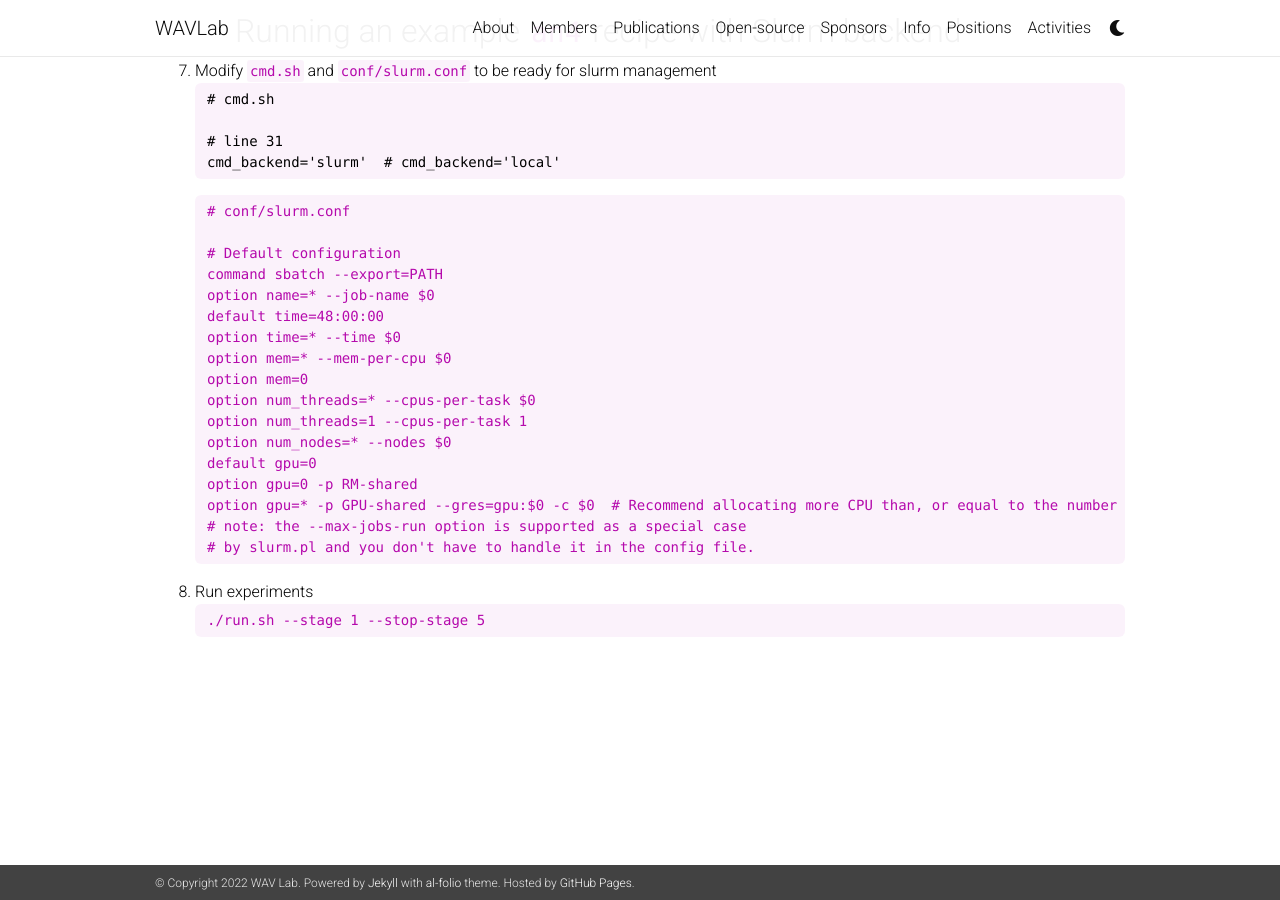
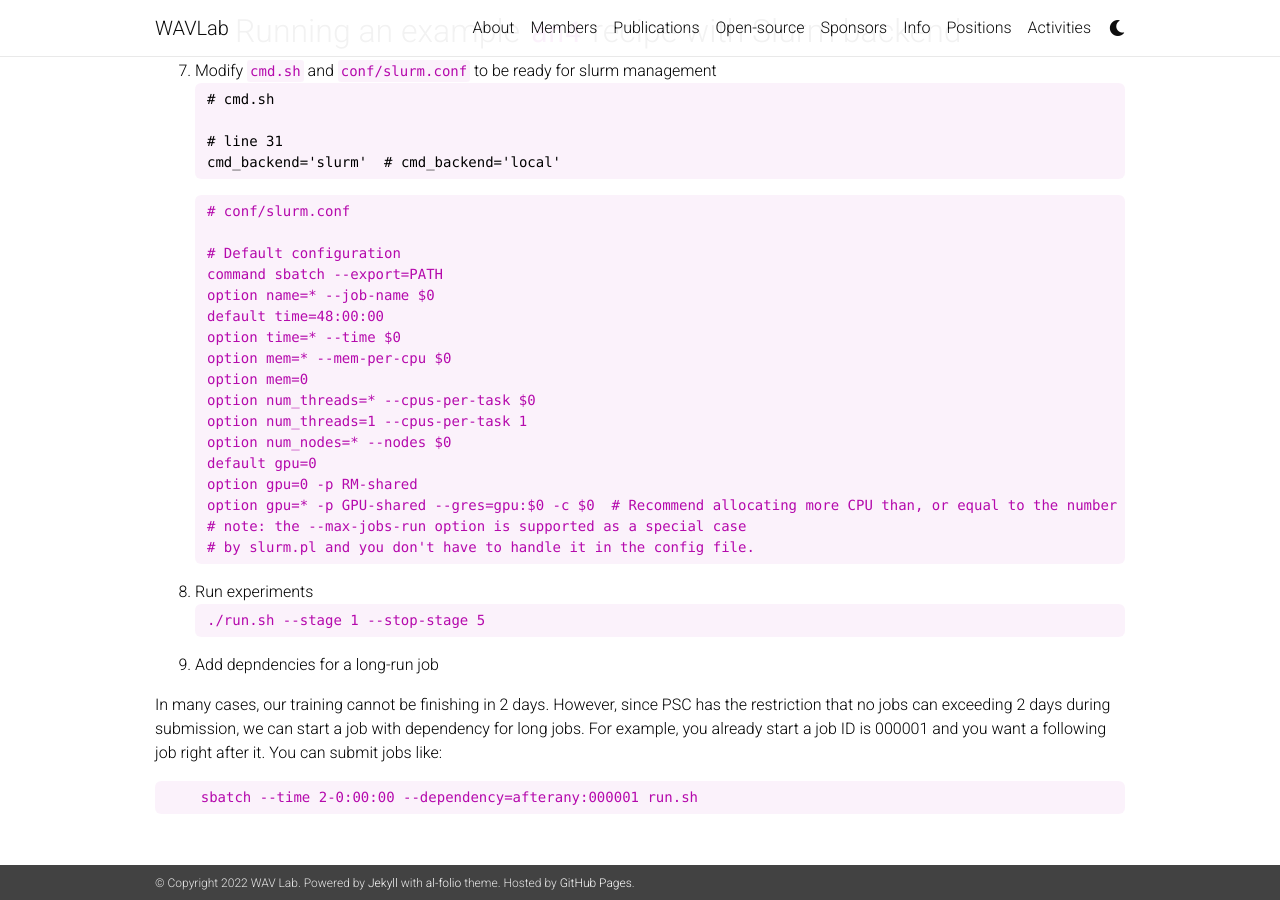
Before and after one commit to shinjiwlab/shinjiwlab.github.io, a Jekyll site: the page built from _posts/2022-01-01-psc-usage.md, in a window 1280 px wide and 900 px high, scrolled down 4235 px. Built offline with Jekyll 4.4.1, drawn with Linux system fonts in a browser that asks for light colours; nearby versions of some CDN libraries; a style sheet for code colours, icons or effects is not loaded.

Commit message:
update info

````diff
--- a/_posts/2022-01-01-psc-usage.md
+++ b/_posts/2022-01-01-psc-usage.md
@@ -207,3 +207,10 @@ A mapping from a unique utterance-ID to the utterance's filepath, text and speak
    ```
    ./run.sh --stage 1 --stop-stage 5
    ```
+
+2. Add depndencies for a long-run job
+
+In many cases, our training cannot be finishing in 2 days. However, since PSC has the restriction that no jobs can exceeding 2 days during submission, we can start a job with dependency for long jobs. For example, you already start a job ID is 000001 and you want a following job right after it. You can submit jobs like:
+```
+    sbatch --time 2-0:00:00 --dependency=afterany:000001 run.sh
+```
````
Also changed, not shown: _posts/2022-12-31-2022-record.md (+11 -1 lines), assets/img/gallery/04-07-2022.jpg (added).
